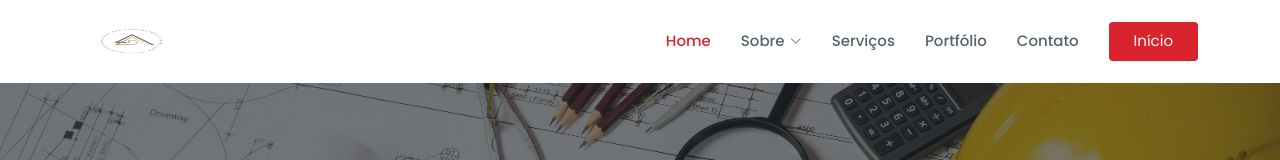
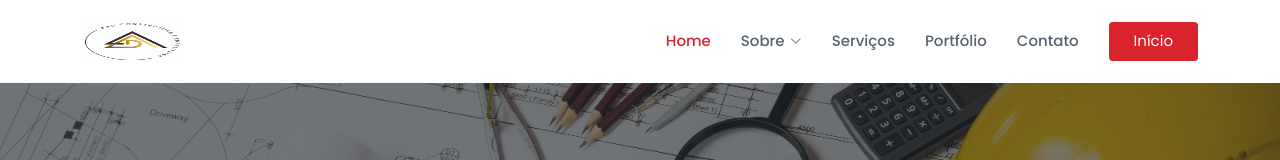
Before and after one commit to Andrigo179/Portfolio, a plain HTML site: page index.html in a window 1280 px wide. Shown: the top 160 px of the page. Drawn offline with nearby package versions, Linux system fonts and the light colour scheme.

Commit message:
comit dois

```diff
--- a/index.html
+++ b/index.html
@@ -45,7 +45,7 @@
 
 
             <h1 class="logo me-auto">
-                <a href="index.html"> <img src="assets/img/home/WhatsApp Image 2024-11-28 at 11.29.51.jpeg" width="100 rem" alt=""></a>
+                <a href="index.html"> <img src="assets/img/home/1e89108c-2493-4e60-8f67-59dfc72a76d4.jpg" width="100 rem" alt=""></a>
             </h1>
             <!-- Uncomment below if you prefer to use an image logo -->
             <!-- <a href="index.html" class="logo me-auto"><img src="assets/img/logo.png" alt="" class="img-fluid"></a>-->
```
Also changed, not shown: assets/img/home/1e89108c-2493-4e60-8f67-59dfc72a76d4.jpg (added).
